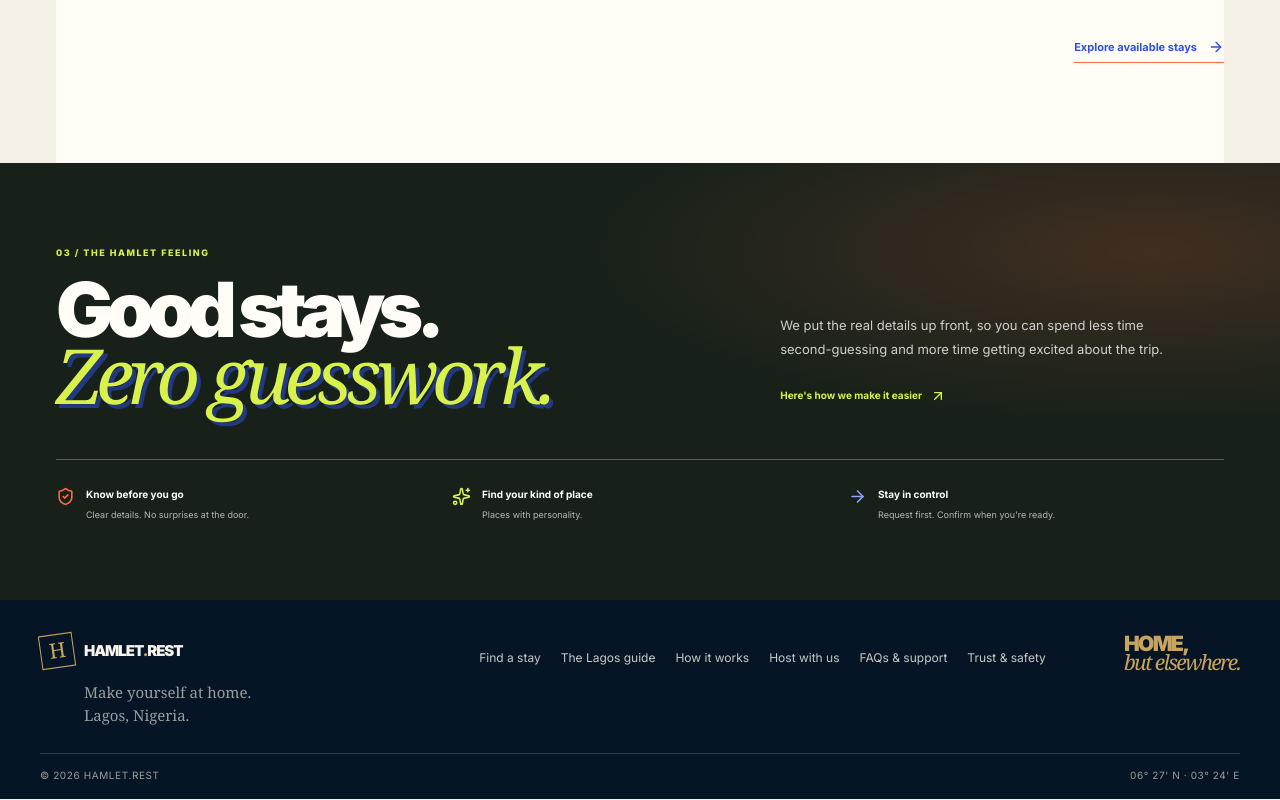
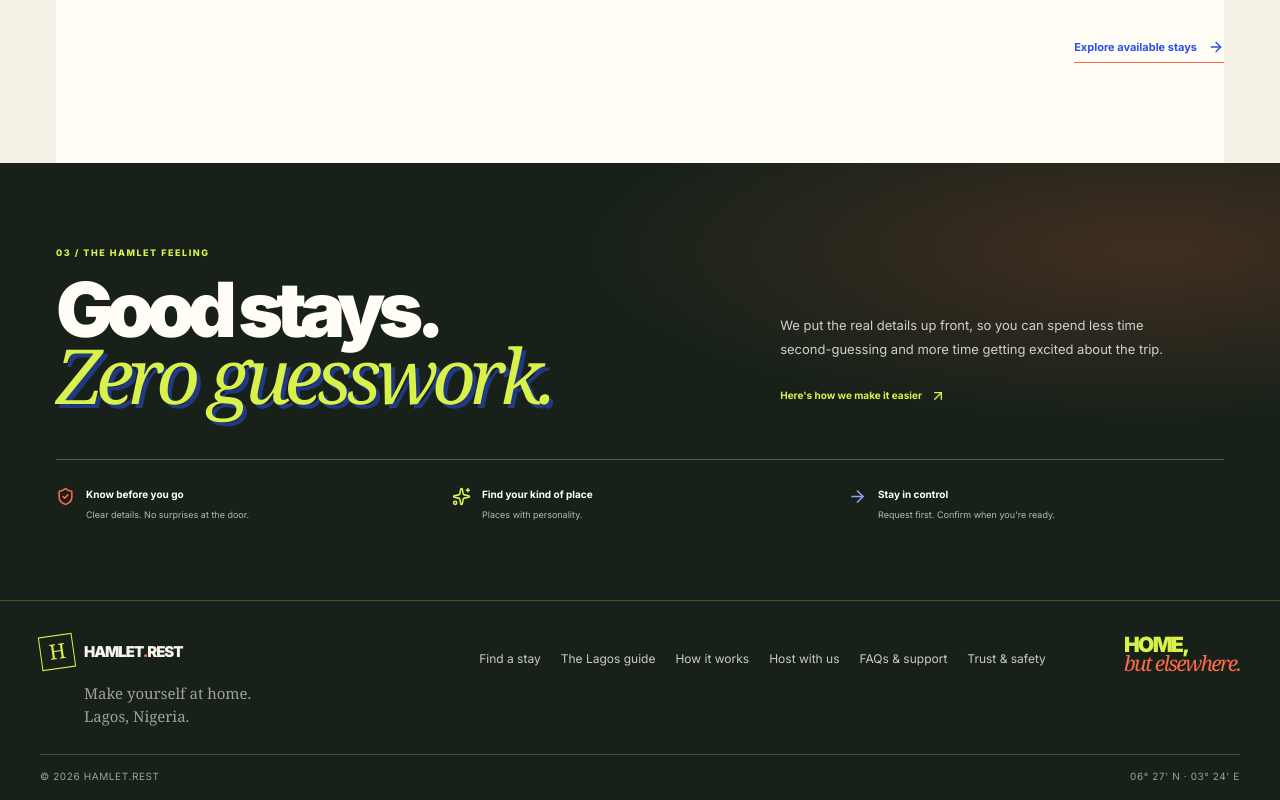
Before and after one commit to 4Buckscodes/hamletshortlets, a Next.js app: page / in a window 1280 px wide. Shown: the part 1893-2693 px from the top of the page. Built offline with nearby package versions, Linux system fonts and the light colour scheme; a web font is replaced by a local one.

Commit message:
Align footer colours with HAMLET forest citrus and coral palette

```diff
--- a/app/globals.css
+++ b/app/globals.css
@@ -1105,3 +1105,12 @@ main.auth-page{min-height:calc(100svh - 76px);padding:clamp(28px,6vw,76px) 24px;
 .auth-page .auth-partner-note{width:min(100%,520px);color:#65695f;font-size:12px;line-height:1.7;margin-top:15px}
 @media(max-width:900px){.hamlet-global-inner{width:calc(100% - 36px)}.hamlet-global-links{gap:14px}.hamlet-global-links a{font-size:11px}}
 @media(max-width:700px){.hamlet-global-inner{width:calc(100% - 30px);min-height:66px;gap:12px}.hamlet-global-links,.hamlet-global-partner{display:none}.hamlet-global-actions{margin-left:auto;gap:9px}.hamlet-global-signin{padding:9px 11px}.hamlet-global-toggle{display:grid}.hamlet-mobile-menu{position:absolute;display:grid;gap:0;top:100%;left:0;right:0;padding:8px 20px 18px;background:#172119;border-top:1px solid rgba(217,242,75,.2);box-shadow:0 20px 30px rgba(0,0,0,.2)}.hamlet-mobile-menu a{min-height:50px;display:flex;align-items:center;justify-content:space-between;color:#fffdf6;border-bottom:1px solid rgba(244,240,230,.13);font-size:14px;font-weight:650}.hamlet-mobile-menu a:last-child{color:#d9f24b;border-bottom:0}}
+
+/* Footer colour now continues the same forest/citrus/coral identity as the hero. */
+.site-footer-global{background:#172119!important;color:#f4f0e6!important;border-top:1px solid rgba(217,242,75,.25)}
+.site-footer-mark{border-color:#d9f24b!important;color:#d9f24b!important}
+.site-footer-wordmark>span:last-child>span{color:#ff6948!important}
+.site-footer-links a:hover{color:#d9f24b!important}
+.site-footer-signoff{color:#d9f24b!important}
+.site-footer-signoff em{color:#ff6948!important}
+.site-footer-legal{border-color:rgba(244,240,230,.2)!important}
```
